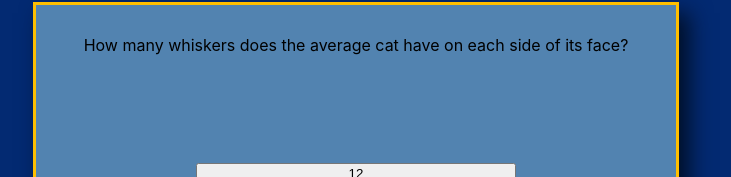
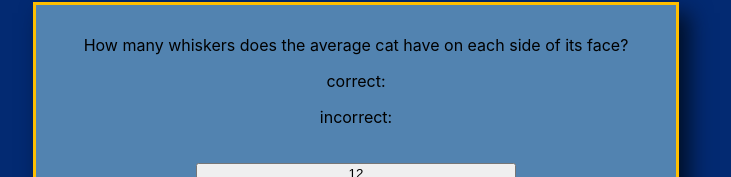
Before and after one commit to emi-ve/quiz-game, a React (Create React App) app: page / in a window 1280 px wide. Both pictures are taken after a click on the button "Start". Shown: the part 195-372 px from the top of the page, without its empty margins (284-1015 px from the left). Built offline with nearby package versions, Linux system fonts and the light colour scheme.

Commit message:
logging correct/incorrect answers

```diff
--- a/src/components/Choices/choices.jsx
+++ b/src/components/Choices/choices.jsx
@@ -1,12 +1,11 @@
 import "./styles.css";
+import React, { useState } from "react";
 
 const Choices = () => {
   // if button is clicked, store correct/incorrect as a boolean. have an array state...start w/ 0, add 1 when it is right, subtract 1 when incorrect
   // once answered, display next question
   // idea: maybe make animation as next question appears?
 
-  // const correctCount = 0;
-  // const incorrectCount = 0;
   // const [quizComplete, setQuizComplete] = useState(false)
 
   const questions = [
@@ -14,7 +13,7 @@ const Choices = () => {
       question:
         "How many whiskers does the average cat have on each side of its face?",
       answers: [12, 4, 6, 10],
-      correctAnswerIndex: 0,
+      correctAnswerIndex: 12,
       id: 1,
     },
     {
@@ -62,19 +61,11 @@ const Choices = () => {
 
   // Setting the game to start with the first question
   let i = 0;
-  // const selectedAnswer =
+  // const correctCount = 0;
+  // const incorrectCount = 0;
 
-  // const clickedButton1 = () => {
-  //   if (selectedAnswer.indexOf() === questions.correctAnswerIndex) {
-  //     return i + 1;
-  //   }
-  // };
-
-  const clickedButton1 = () => {
-    return console.log(`you clicked the button`);
-  };
-
-  console.log(questions[0].question);
+  const [clickedCorrectAnswer, setClickedCorrectAnswer] = useState(false);
+  const [clickedIncorrectAnswer, setclickedIncorrectAnswer] = useState(false);
 
   // once answer is selected, index number increases.
   return (
@@ -83,12 +74,29 @@ const Choices = () => {
       <div className="answers-group">
         {questions[i].answers.map((a) => {
           return (
-            <button className="answers-1" onClick={clickedButton1}>
+            <button
+              className="answers-1"
+              value={a}
+              key={Math.random() + 1.3456}
+              onClick={
+                questions[i].correctAnswerIndex === a
+                  ? () => setClickedCorrectAnswer(clickedCorrectAnswer + 1)
+                  : questions[i].correctAnswerIndex !== a
+                  ? () => setclickedIncorrectAnswer(clickedIncorrectAnswer + 1)
+                  : console.log("ERROR")
+              }
+            >
+              {" "}
               {a}
             </button>
           );
         })}
       </div>
+      <p>correct:{clickedCorrectAnswer}</p>
+      <p>
+        incorrect:
+        {clickedIncorrectAnswer}
+      </p>
     </div>
   );
 };
```
